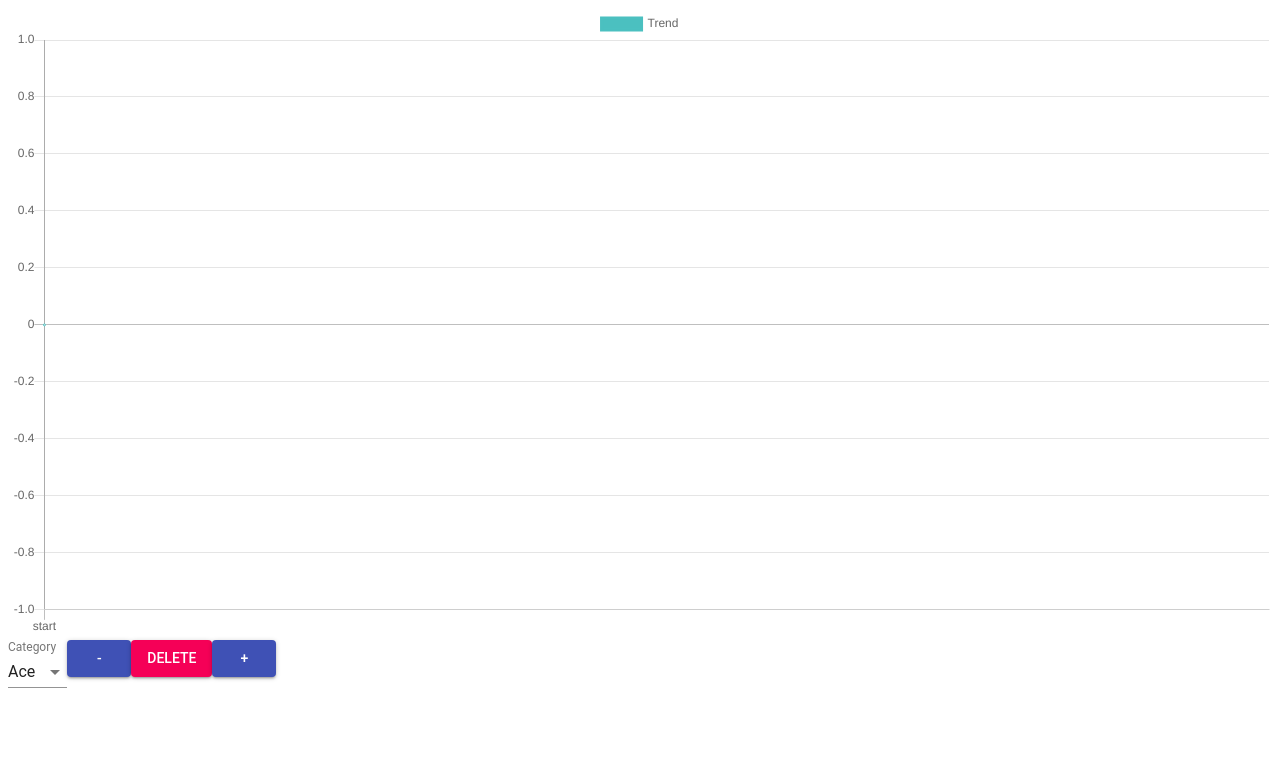
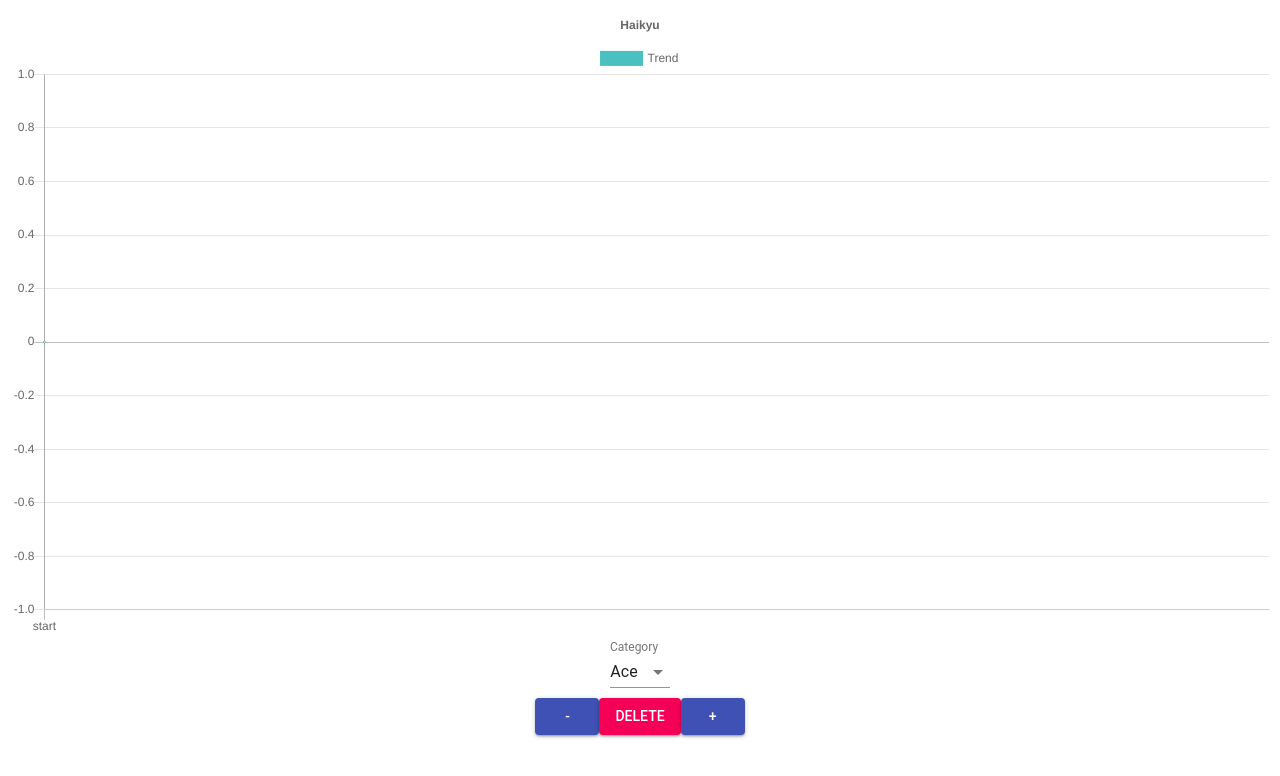
Before and after one commit to bernar83/haikyu, a React (Create React App) app: page / in a window 1280 px wide. Shown: the top 776 px of the page. Built offline with nearby package versions, Linux system fonts and the light colour scheme.

Commit message:
Add style

```diff
--- a/src/App.js
+++ b/src/App.js
@@ -65,9 +65,7 @@ class App extends Component {
   };
 
   handleDelete = () => {
-    console.log("handleDelete worked");
     if (this.state.chartData.datasets[0].data.length > 1) {
-      console.log("deleting");
       const { datasets, labels } = this.state.chartData;
       datasets[0].data.pop();
       labels.pop();
@@ -82,11 +80,28 @@ class App extends Component {
   render() {
     return (
       <div>
-        <Line data={this.state.chartData} redraw />
+        <Line data={this.state.chartData} options={options} redraw />
+        <div>
+          <div
+            style={{
+              display: "flex",
+              alignItems: "center",
+              justifyContent: "center",
+              marginBottom: "10px"
+            }}
+          >
             <CategoryForm
               handleChange={this.handleChange}
               category={this.state.category}
             />
+          </div>
+          <div
+            style={{
+              display: "flex",
+              alignItems: "center",
+              justifyContent: "center"
+            }}
+          >
             <Button
               variant="contained"
               color="primary"
@@ -101,9 +116,15 @@ class App extends Component {
             >
               Delete
             </Button>
-        <Button variant="contained" color="primary" onClick={this.handleAdd}>
+            <Button
+              variant="contained"
+              color="primary"
+              onClick={this.handleAdd}
+            >
               +
             </Button>
+          </div>
+        </div>
       </div>
     );
   }
@@ -121,4 +142,12 @@ const subtract = data => {
   return data;
 };
 
+const options = {
+  responsive: true,
+  title: {
+    display: true,
+    text: "Haikyu"
+  }
+};
+
 export default App;
--- a/src/components/CategoryForm.js
+++ b/src/components/CategoryForm.js
@@ -7,7 +7,7 @@ import FormControl from "@material-ui/core/FormControl";
 class CategoryForm extends Component {
   render() {
     return (
-      <FormControl>
+      <FormControl style={{ display: "block" }}>
         <InputLabel>Category</InputLabel>
         <Select
           value={this.props.category}
```
Lines whose indentation alone changed are shown as unchanged.
